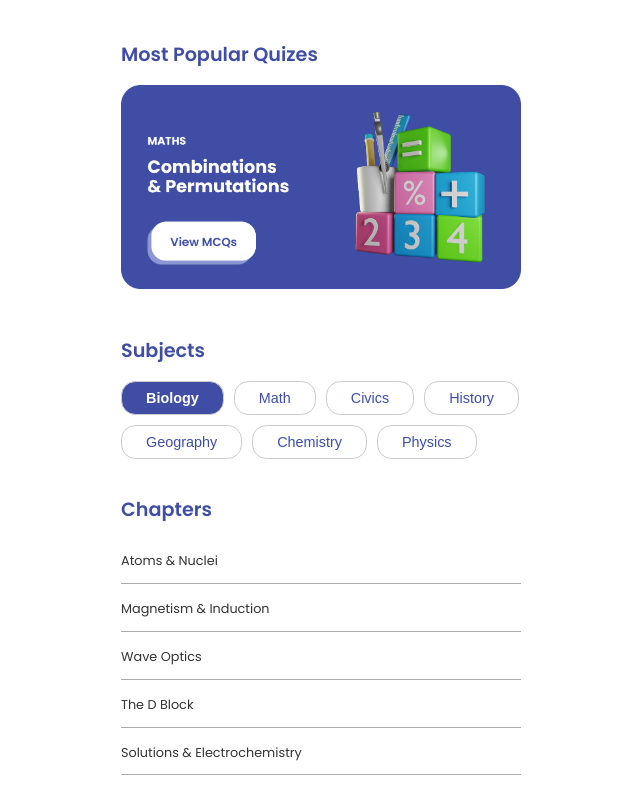
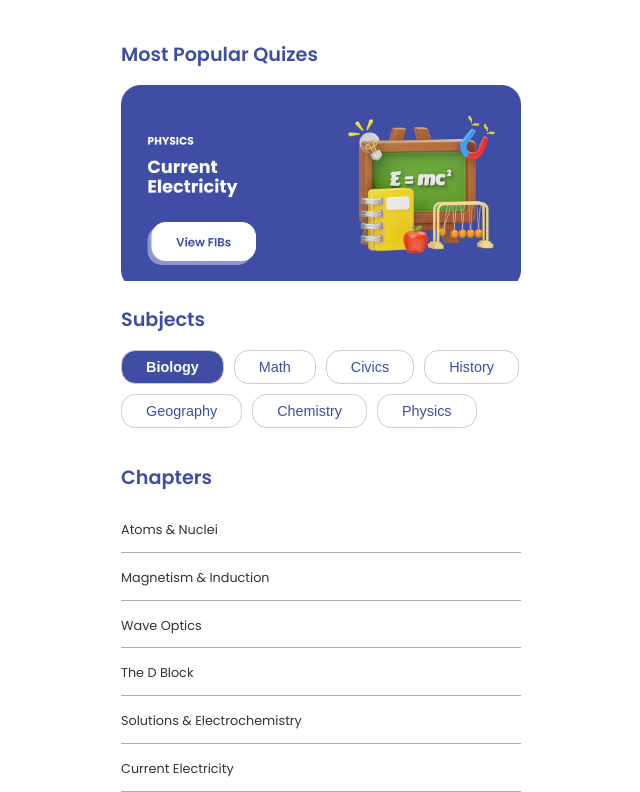
Before and after one commit to JeswinSunsi/MCC, a Vue app in the folder MCCApp/: page / in a window 1280 px wide. Shown: the top 792 px of the page, without its empty margins (327-967 px from the left). Built offline with nearby package versions, Linux system fonts and the light colour scheme; the HTML template or start-up script is replaced by a standard one.

Commit message:
Add carousal

```diff
--- a/MCCApp/src/components/HomeScreen.vue
+++ b/MCCApp/src/components/HomeScreen.vue
@@ -2,9 +2,12 @@
     <div class="quiz-app">
         <h2 class="section-title">Most Popular Quizes</h2>
 
-        <div class="quiz-card">
-            <img class="quiz-img" src="../assets/quizcard.png" alt="Take Quiz">
-        </div>
+        <Carousel v-bind="config">
+    <Slide v-for="image in images" :key="image.id">
+      <div class="autoscroll-container" :style='`background-image: url(${image.url}); background-size: cover; padding: 1rem; height: 100%; width: 100%;`'>
+      </div>
+    </Slide>
+  </Carousel>
 
         <h2 class="section-title">Subjects</h2>
         <div class="subjects-container">
@@ -40,6 +43,23 @@
 
 <script setup>
 import { ref } from "vue"
+import 'vue3-carousel/dist/carousel.css';
+import { Carousel, Slide, Navigation } from 'vue3-carousel';
+
+import quizCardImage from "../assets/quizcard.png"
+import quizCardImage2 from "../assets/quizcard2.png"
+import quizCardImage3 from "../assets/quizcard3.png"
+
+const images = [{"id": 1, "url": quizCardImage}, {"id": 1, "url": quizCardImage2}, {"id": 3, "url": quizCardImage3}]
+
+const config = {
+  height: 196,
+  itemsToShow: 1,
+  gap: 5,
+  autoplay: 4000,
+  wrapAround: true,
+  pauseAutoplayOnHover: true,
+};
 
 const selectedSubject = ref("Biology")
 
```
